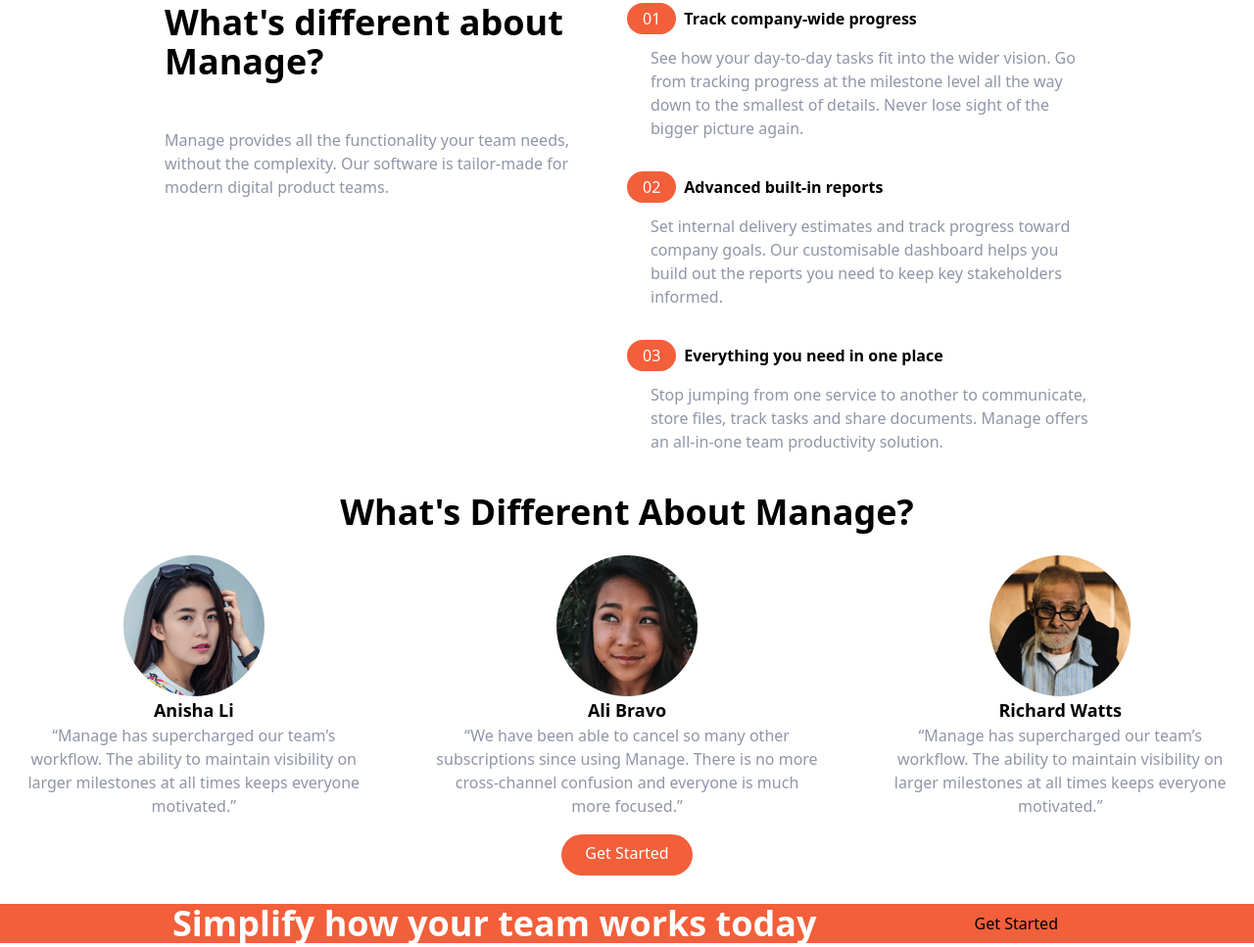
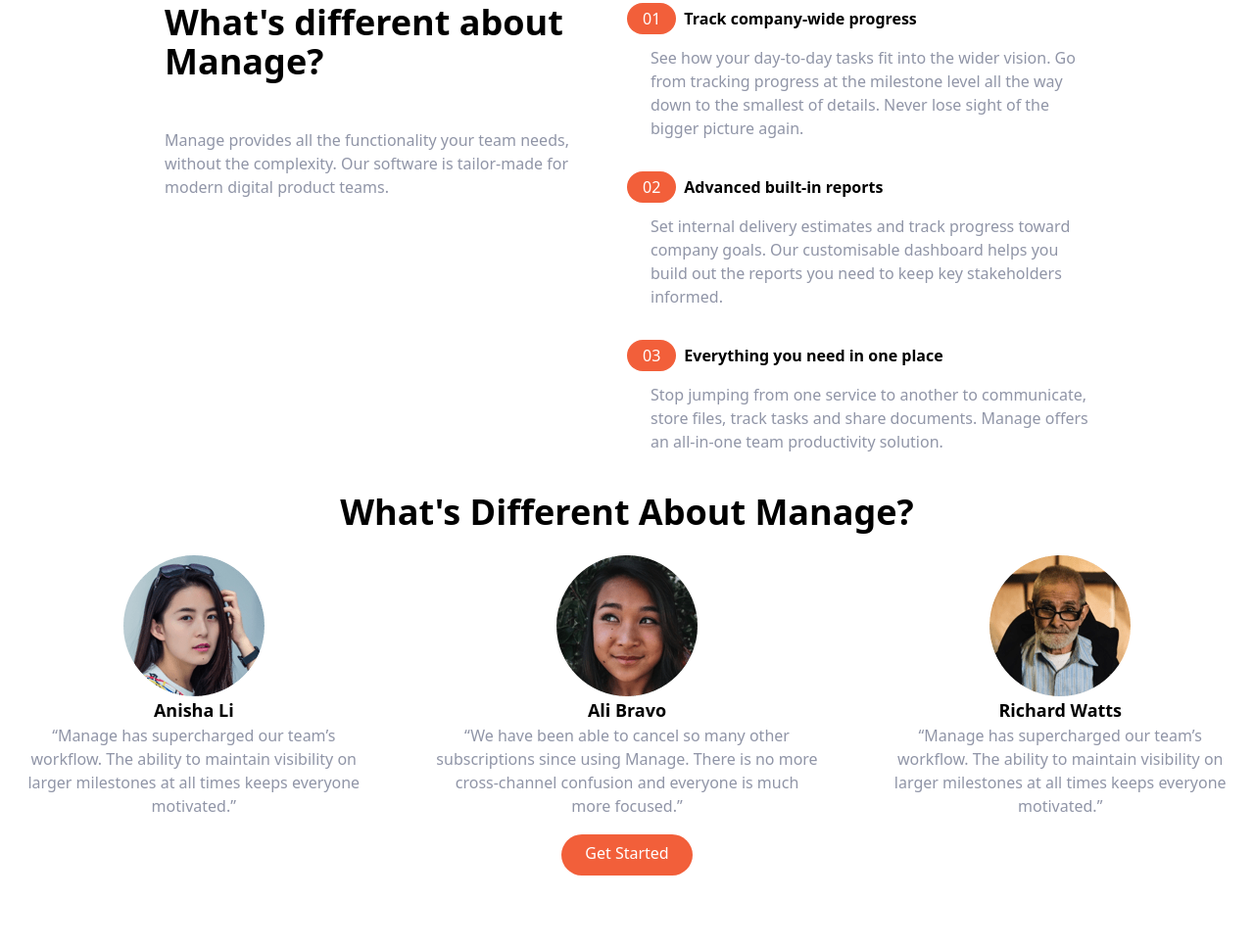
Before and after one commit to emLuc86dev/tailwind, a website: page index.html in a window 1280 px wide. Shown: the part 677-1644 px from the top of the page at 98% size. After the commit the page ends 1576 px from the top, so only its background shows below. Drawn offline with Linux system fonts and the light colour scheme.

Commit message:
clean cta sec

```diff
--- a/index.html
+++ b/index.html
@@ -196,7 +196,7 @@
                     </p>
                 </div>
             </div>
-            <div class="my-16">
+            <div class="my-16 mb-4">
                 <a href="#"
                     class="p-3 px-6 pt-2 text-white bg-brightRed rounded-full baseline hover:bg-brightRedLight">Get
                     Started</a>
@@ -204,23 +204,7 @@
         </div>
     </section>
 
-    <!-- CTA Section -->
-    <section id="cta" class="bg-brightRed">
-        <!-- Flex Container -->
-        <div
-            class="container flex flex-col items-center justify-between mt-10 px-6 py-24 mx-auto space-y-12 md:py-12 md:flex-row md:space-y-0">
-            <!-- Heading -->
-            <h2 class="text-4xl font-bold text-center text-white md:text-6xl md:max-w-xl md:text-left">
-                Simplify how your team works today
-            </h2>
-            <!-- Button -->
-            <div>
-                <a href="#"
-                    class="p-3 px-6 pt-2 text-brightRed bg-white rounded-full shadow-2xl baseline hover:bg-gray-900">Get
-                    Started</a>
-            </div>
-        </div>
-    </section>
+
 </body>
 
 </html>
```
